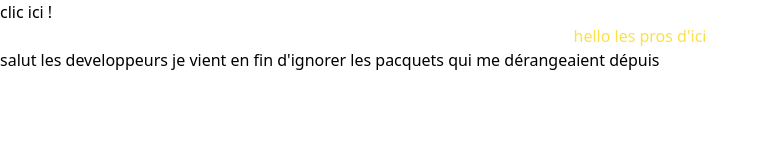
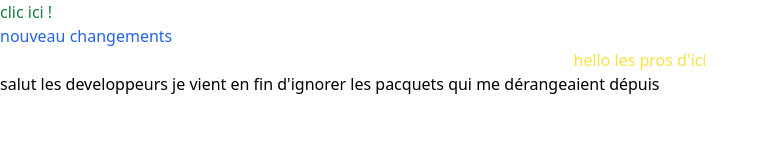
Before and after one commit to ngankeuprivat/free, a website: page src/contents/index.html in a window 1280 px wide. Shown: the whole page, without its empty margins (0-767 px from the left). Drawn offline with Linux system fonts and the light colour scheme.

Commit message:
nouveau build

```diff
--- a/src/contents/index.html
+++ b/src/contents/index.html
@@ -10,6 +10,7 @@
     <header>
         <nav>
             <a href="#" class="text-green-700"> clic ici !</a>
+            <p class="text-blue-600">nouveau changements</p>
         </nav>
     </header>
     <H1 class="text-center text-yellow-300">hello les pros d'ici</H1>
```
Also changed, not shown: src/assets/css/output.css.
